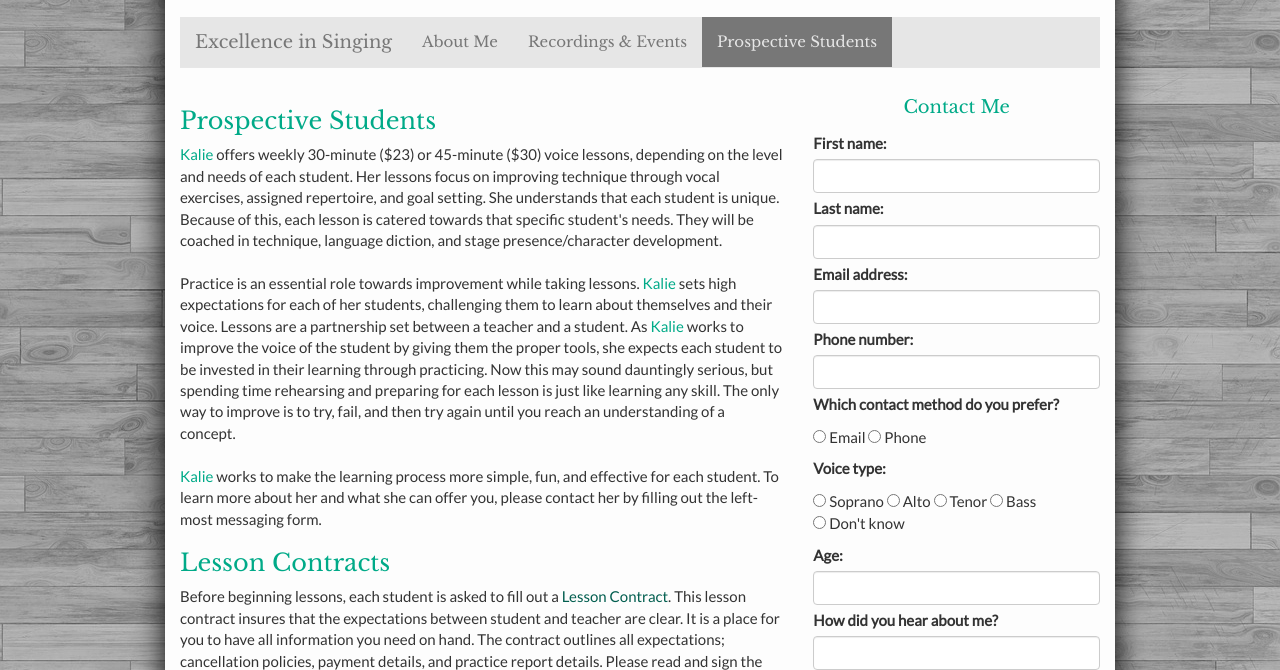
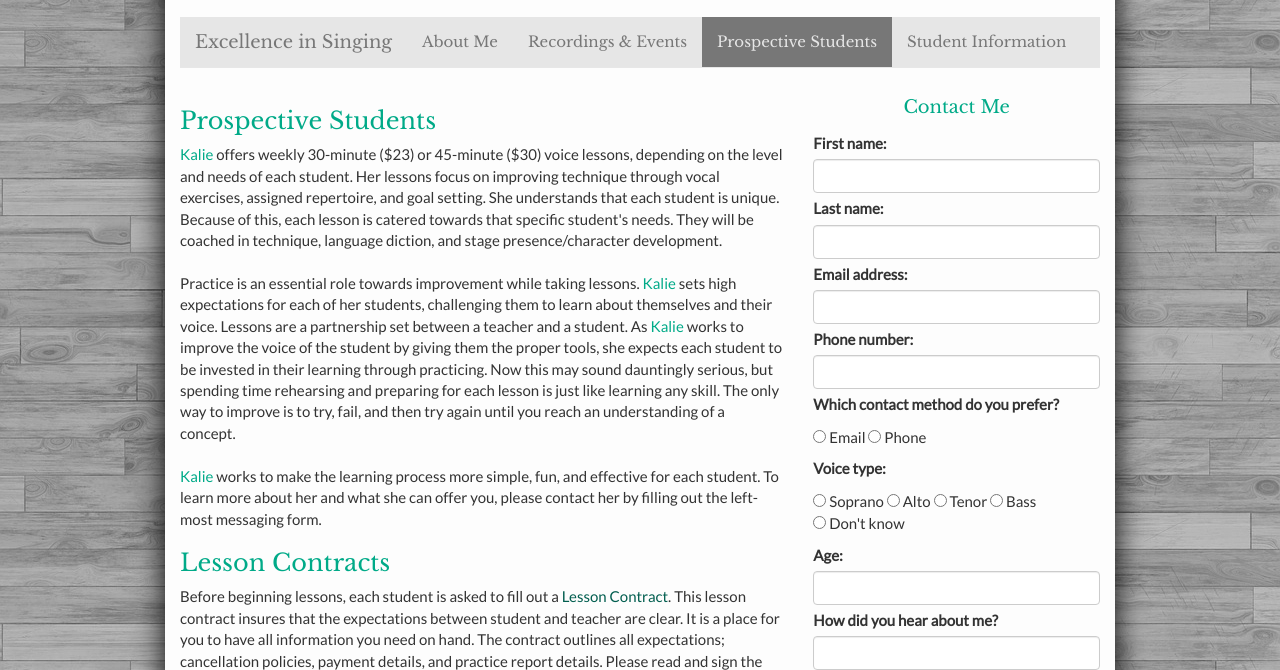
Before and after one commit to brandonmartin101/kalie-martin-voice-studio, a plain HTML site: page prospectives.html in a window 1280 px wide. Shown: the part 118-788 px from the top of the page. Drawn offline with nearby package versions, Linux system fonts and the light colour scheme; no server answers.

Commit message:
Update prospectives.html

```diff
--- a/prospectives.html
+++ b/prospectives.html
@@ -50,9 +50,9 @@
             <li class="active">
               <a href="prospectives.html">Prospective Students</a>
             </li>
-            <!--<li>
-              <a href="books.html">Book List</a>
-            </li>-->
+            <li>
+              <a href="students.html">Student Information</a>
+            </li>
           </ul>
         </div>
       </nav>
```
